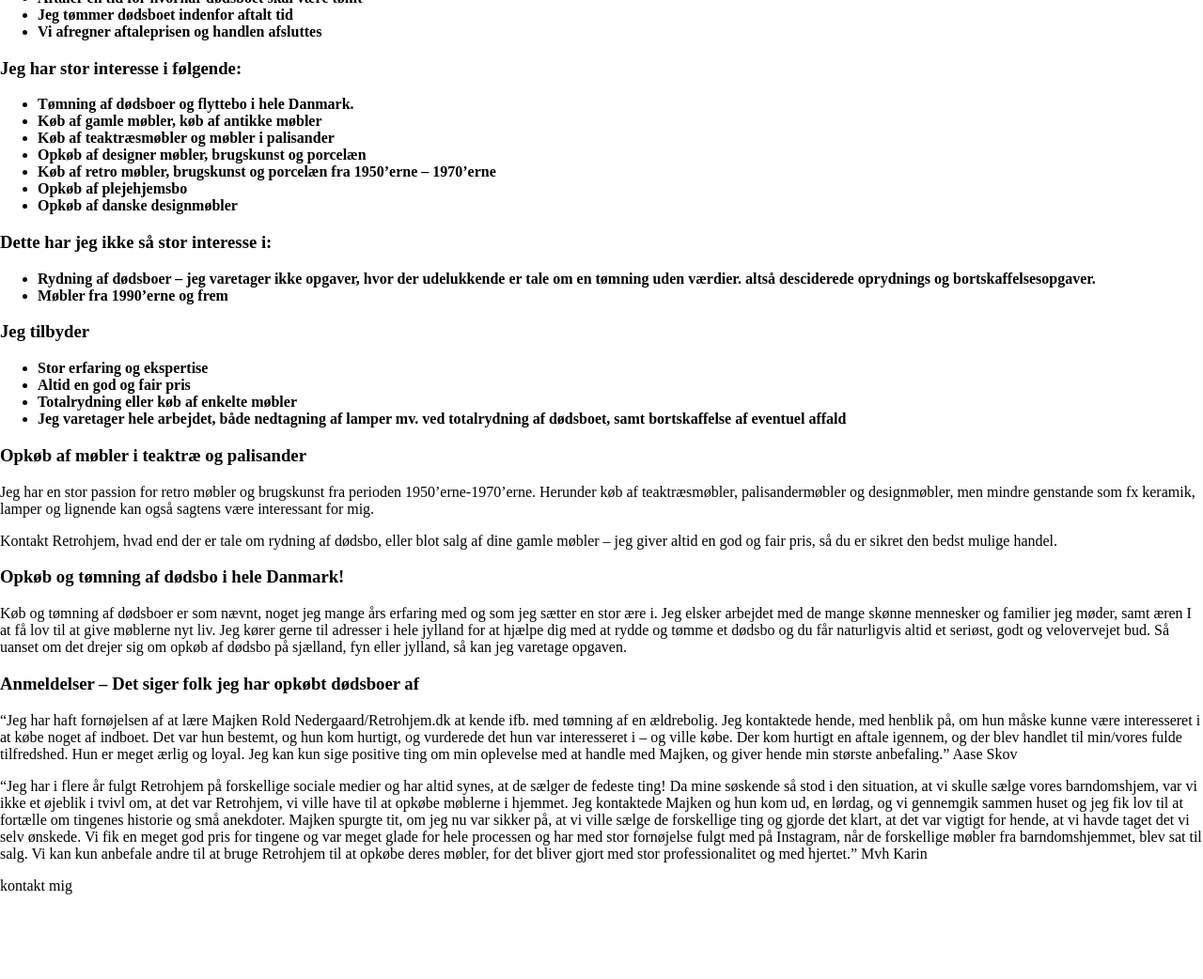
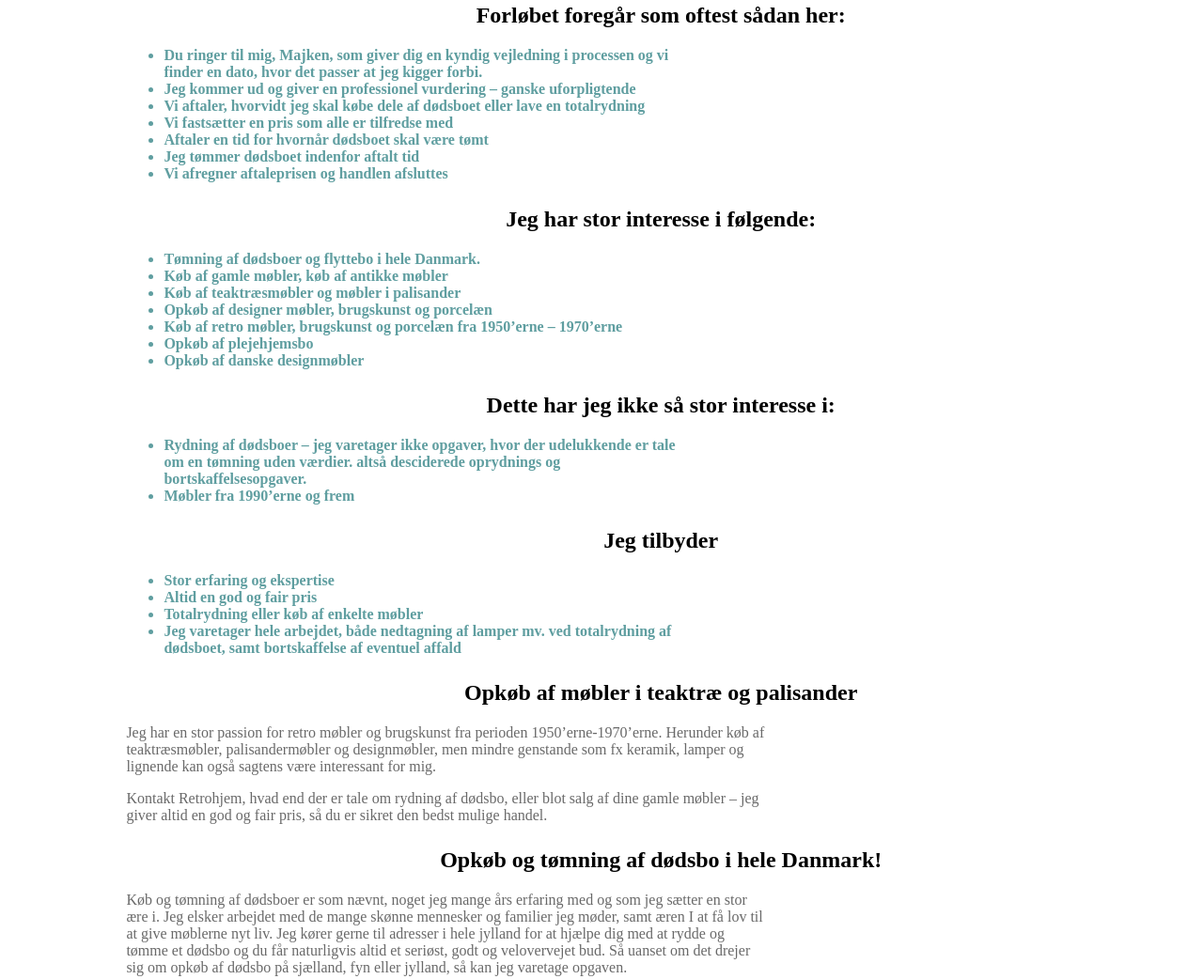
Before and after one commit to Asgeremil/eksamen2, a plain HTML site: page dødsbo.html in a window 1280 px wide. Shown: the part 428-1470 px from the top of the page at 94% size. Before the commit the page ends 1380 px from the top, so only its background shows below. Drawn offline with Linux system fonts and the light colour scheme; files that its build step writes are made by us from their sources.

Commit message:
joachim
dødsbo

```diff
--- a/css/jstyle.css
+++ b/css/jstyle.css
@@ -68,61 +68,22 @@ forside afsnit
     }
 
 
-    /* Section */
-    .accordion {
-        display: none;
-    }
-
-    .panel {
-        display: none;
-    }
-
-    .section {
-        clear: both;
-        margin: 0px;
-        padding: 0px;
-        display: block;
-        width: 100%;
-    }
-
-    .top {
-        margin: 1% 0 1% 1%;
-    }
-
-    .bottem {
-        margin: 5% 0 0 0;
-        float: left;
-    }
-
-    /* Column */
-    .col {
-        background: #eee;
-        display: block;
-        float: left;
-        margin: 1% 0 1% 1%;
-        padding: 2%;
-    }
-
-    /* Grid */
-    .grid_1_of_2 {
-        width: 45%
-    }
-
-    .grid_2_of_2 {
-        width: 100%
-    }
-
     article {
         width: 100%;
     }
 
     section {
-        width: 80%;
+        width: 90%;
         margin: 2% 0 2% 10%;
     }
 
-    section h3 {
+    h2 {
         color: black;
+        text-align: center;
+    }
+
+    ul {
+        width: 50%;
     }
 
     li {
@@ -132,7 +93,30 @@ forside afsnit
 
     p {
         color: dimgray;
+        width: 60%;
     }
 
 
+    .anmeldelser {
+        background-image: url("/eksamen-kode/images/markq.png") ;
+        background-position: center;
+        background-repeat: no-repeat;
+        background-position: right;
+        background-size: 300px;
+    }
+
+    .knap {
+          border-radius: 4px;
+  background-color: #f4511e;
+  border: none;
+  color: #FFFFFF;
+  text-align: center;
+  font-size: 28px;
+  padding: 20px;
+  width: 200px;
+  transition: all 0.5s;
+  cursor: pointer;
+  margin: 5px;
+    }
+
 }
--- a/dødsbo.html
+++ b/dødsbo.html
@@ -12,7 +12,7 @@
     <!--This title will be the heading on google search and on the tab in the browser. Can contain up to 70 characters-->
     <meta name="description" content="Site jeg lære at kode i">
     <!-- this is for search engne optimization - fill in description of the page content. This will usually be the text shown under the heading in a search. Can contain up to 155 characters-->
-    <link rel="stylesheet" href="css/style.css">
+    <link rel="stylesheet" href="css/jstyle.css">
     <!--This is a link to the stylesheet. Any rule written in the stylesheet will be used for this page -->
 
 </head>
@@ -20,12 +20,9 @@
 <body>
     <article>
 
-        <section>
-            <h3>OPKØB AF DØDSBO, FLYTTEBO OG RESTBO, SAMT GAMLE MØBLER OG DESIGN</h3>
+        <section class="one">
+            <h2>OPKØB AF DØDSBO, FLYTTEBO OG RESTBO, SAMT GAMLE MØBLER OG DESIGN</h2>
 
-            <!--
-            <b>Altid med dybeste respekt for de pårørende og altid en professionel vurdering</b>
-            -->
 
             <ul>
                 <li> <b>Altid med dybeste respekt for de pårørende og altid en professionel vurdering</b></li>
@@ -44,8 +41,8 @@
 
         </section>
 
-        <section>
-            <h3>Forløbet foregår som oftest sådan her:</h3>
+        <section class="two">
+            <h2>Forløbet foregår som oftest sådan her:</h2>
             <ul>
                 <li> <b> Du ringer til mig, Majken, som giver dig en kyndig vejledning i processen og vi finder en dato, hvor det passer at jeg kigger forbi.</b></li>
                 <li> <b> Jeg kommer ud og giver en professionel vurdering – ganske uforpligtende</b></li>
@@ -56,8 +53,8 @@
                 <li> <b> Vi afregner aftaleprisen og handlen afsluttes</b></li>
             </ul>
         </section>
-        <section>
-            <h3>Jeg har stor interesse i følgende:</h3>
+        <section class="two">
+            <h2>Jeg har stor interesse i følgende:</h2>
             <ul>
 
                 <li> <b>Tømning af dødsboer og flyttebo i hele Danmark.</b></li>
@@ -69,15 +66,15 @@
                 <li> <b> Opkøb af danske designmøbler</b></li>
             </ul>
         </section>
-        <section>
-            <h3>Dette har jeg ikke så stor interesse i:</h3>
+        <section class="two">
+            <h2>Dette har jeg ikke så stor interesse i:</h2>
             <ul>
                 <li> <b>Rydning af dødsboer – jeg varetager ikke opgaver, hvor der udelukkende er tale om en tømning uden værdier. altså desciderede oprydnings og bortskaffelsesopgaver.</b></li>
                 <li> <b>Møbler fra 1990’erne og frem </b></li>
             </ul>
         </section>
-        <section>
-            <h3>Jeg tilbyder</h3>
+        <section class="two">
+            <h2>Jeg tilbyder</h2>
             <ul>
                 <li> <b>Stor erfaring og ekspertise</b></li>
                 <li> <b>Altid en god og fair pris</b></li>
@@ -86,8 +83,8 @@
             </ul>
         </section>
 
-        <section>
-            <h3>Opkøb af møbler i teaktræ og palisander</h3>
+        <section class="tree">
+            <h2>Opkøb af møbler i teaktræ og palisander</h2>
 
             <b></b>
 
@@ -95,18 +92,18 @@
             <p>Kontakt Retrohjem, hvad end der er tale om rydning af dødsbo, eller blot salg af dine gamle møbler – jeg giver altid en god og fair pris, så du er sikret den bedst mulige handel.</p>
         </section>
 
-        <section>
+        <section class="tree">
 
-            <h3>Opkøb og tømning af dødsbo i hele Danmark!</h3>
+            <h2>Opkøb og tømning af dødsbo i hele Danmark!</h2>
             <p>Køb og tømning af dødsboer er som nævnt, noget jeg mange års erfaring med og som jeg sætter en stor ære i. Jeg elsker arbejdet med de mange skønne mennesker og familier jeg møder, samt æren I at få lov til at give møblerne nyt liv. Jeg kører gerne til adresser i hele jylland for at hjælpe dig med at rydde og tømme et dødsbo og du får naturligvis altid et seriøst, godt og velovervejet bud. Så uanset om det drejer sig om opkøb af dødsbo på sjælland, fyn eller jylland, så kan jeg varetage opgaven.</p>
 
         </section>
 
-        <section class="dialo">
+        <section class="anmeldelser">
 
 
 
-            <h3>Anmeldelser – Det siger folk jeg har opkøbt dødsboer af</h3>
+            <h2>Anmeldelser – Det siger folk jeg har opkøbt dødsboer af</h2>
             <p>
 
                 “Jeg har haft fornøjelsen af at lære Majken Rold Nedergaard/Retrohjem.dk at kende ifb. med tømning af en ældrebolig. Jeg kontaktede hende, med henblik på, om hun måske kunne være interesseret i at købe noget af indboet. Det var hun bestemt, og hun kom hurtigt, og vurderede det hun var interesseret i – og ville købe. Der kom hurtigt en aftale igennem, og der blev handlet til min/vores fulde tilfredshed. Hun er meget ærlig og loyal. Jeg kan kun sige positive ting om min oplevelse med at handle med Majken, og giver hende min største anbefaling.”
@@ -126,7 +123,7 @@
 
         </section>
 
-        <div>kontakt mig</div>
+        <div class="knap">kontakt mig</div>
 
     </article>
 
```
Also changed, not shown: images/markq.png (added).
